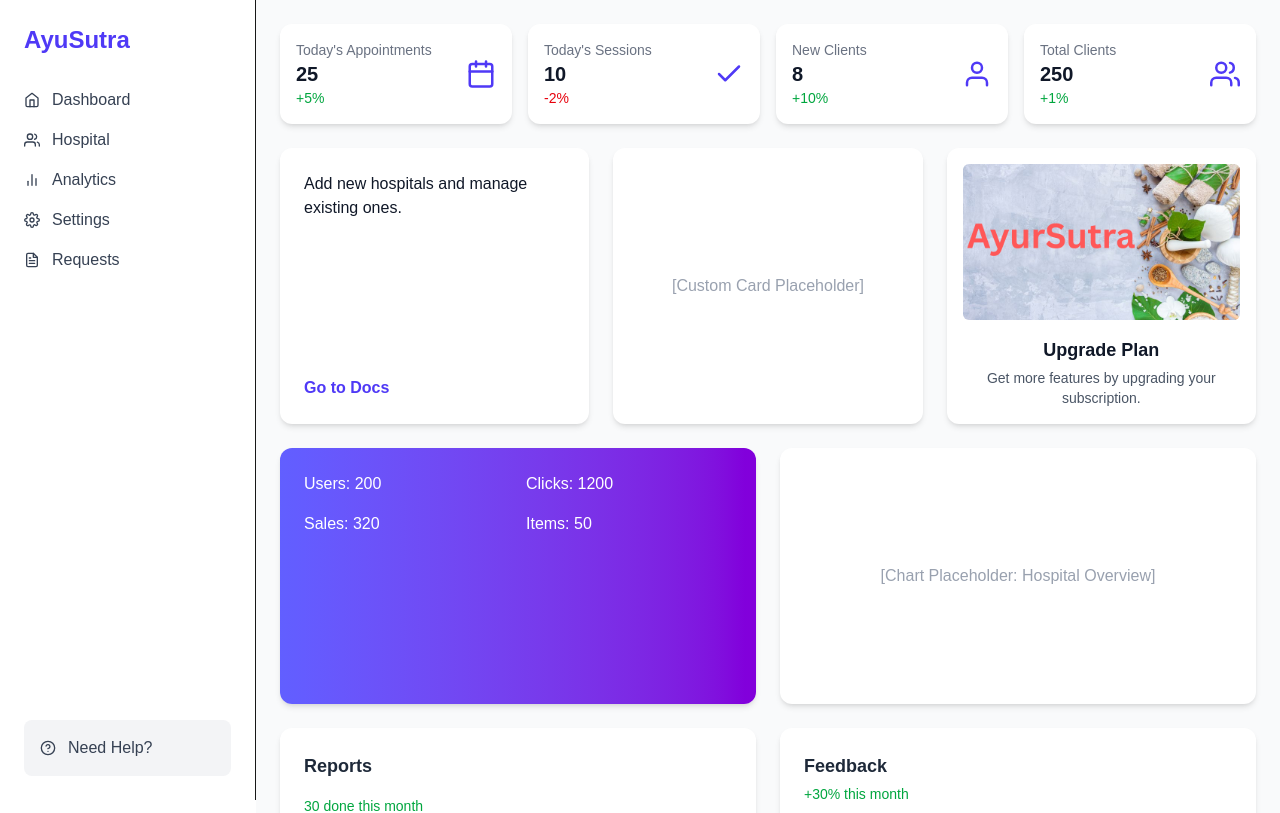
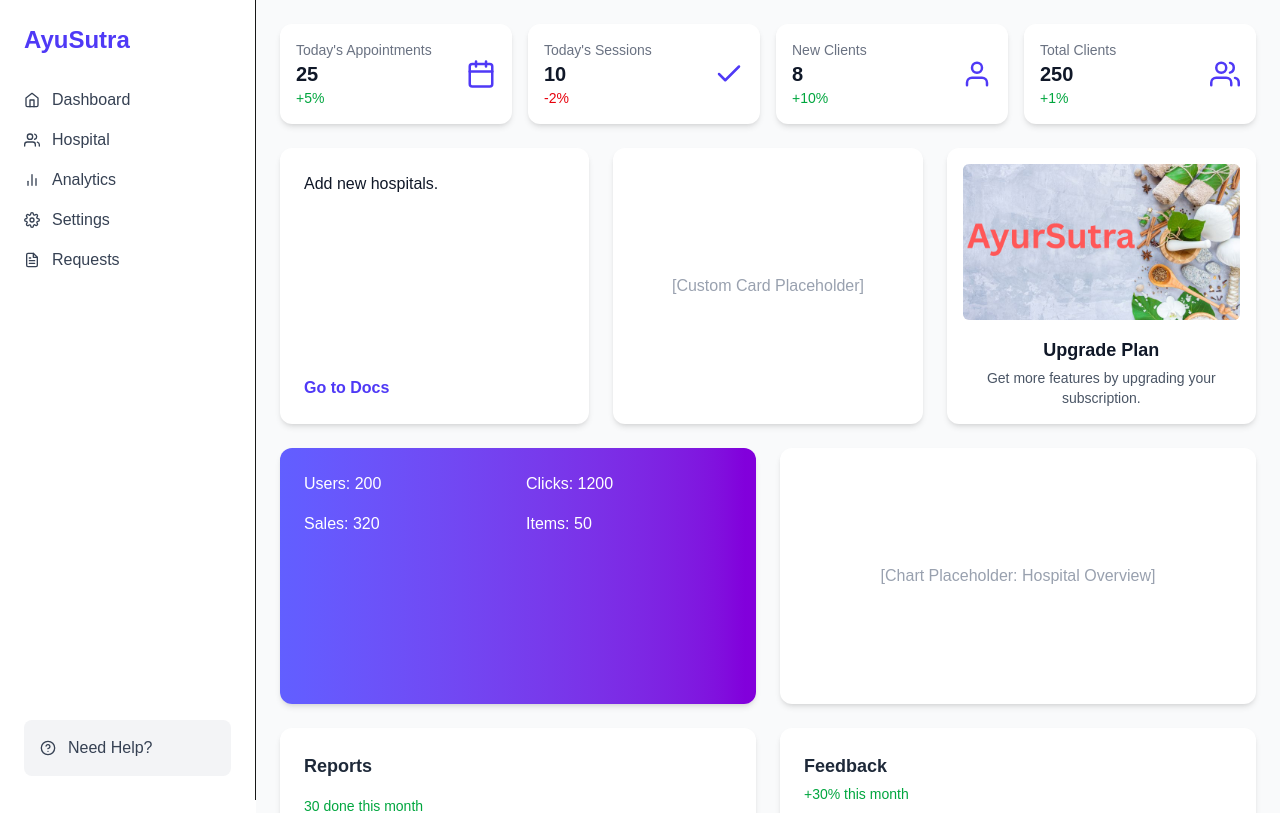
Before and after one commit to Aadity31/ayursutra_Prototype, a Next.js app: page /hospital/test_upasana in a window 1280 px wide. Shown: the top 813 px of the page. Built offline with nearby package versions, Linux system fonts and the light colour scheme.

Commit message:
report component updation

```diff
--- a/src/app/hospital/test_upasana/Dashboard.tsx
+++ b/src/app/hospital/test_upasana/Dashboard.tsx
@@ -59,7 +59,7 @@ const Dashboard: React.FC = () => {
 
         <div className="grid grid-cols-1 lg:grid-cols-3 gap-6">
           <AddHospitalsCard
-            text="Add new hospitals and manage existing ones."
+            text="Add new hospitals."
             link="#"
           />
           <div className="bg-white shadow-md rounded-xl p-6 flex items-center justify-center">
```
